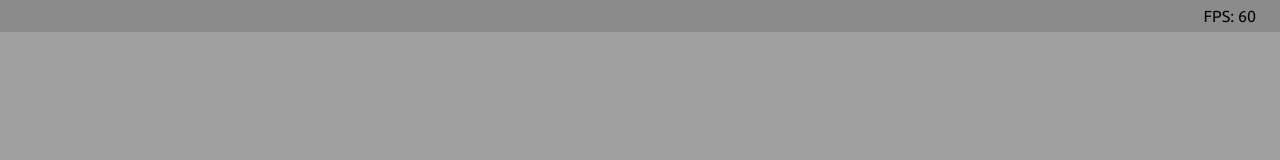
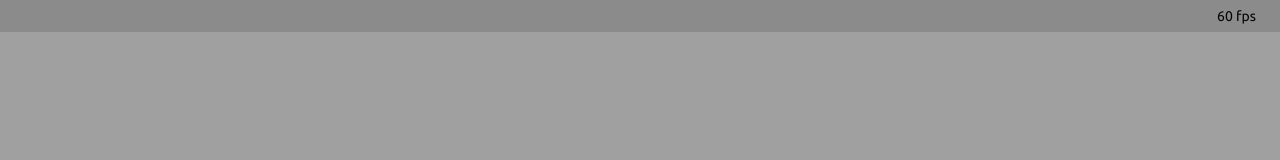
Before and after one commit to oinn/skytt_client, a Vue app: page / in a window 1280 px wide. Shown: the top 160 px of the page. Built offline with nearby package versions, Linux system fonts and the light colour scheme.

Commit message:
Change font and FPS widget text

```diff
--- a/src/gui/FPSWidget.vue
+++ b/src/gui/FPSWidget.vue
@@ -9,7 +9,7 @@ export default defineComponent({
   name: 'FPSWidget',
   computed: {
     fPSString(): string {
-      return `FPS: ${this.$store.state.fPSCounter}`;
+      return `${this.$store.state.fPSCounter} fps`;
     }
   }
 });
--- a/src/styles/style.scss
+++ b/src/styles/style.scss
@@ -10,6 +10,6 @@ html, body {
   overflow: hidden;
 
   font-family: 'Ubuntu', Arial, sans-serif;
-  font-size: 16px;
+  font-size: 14px;
   line-height: 24px;
 }
```
